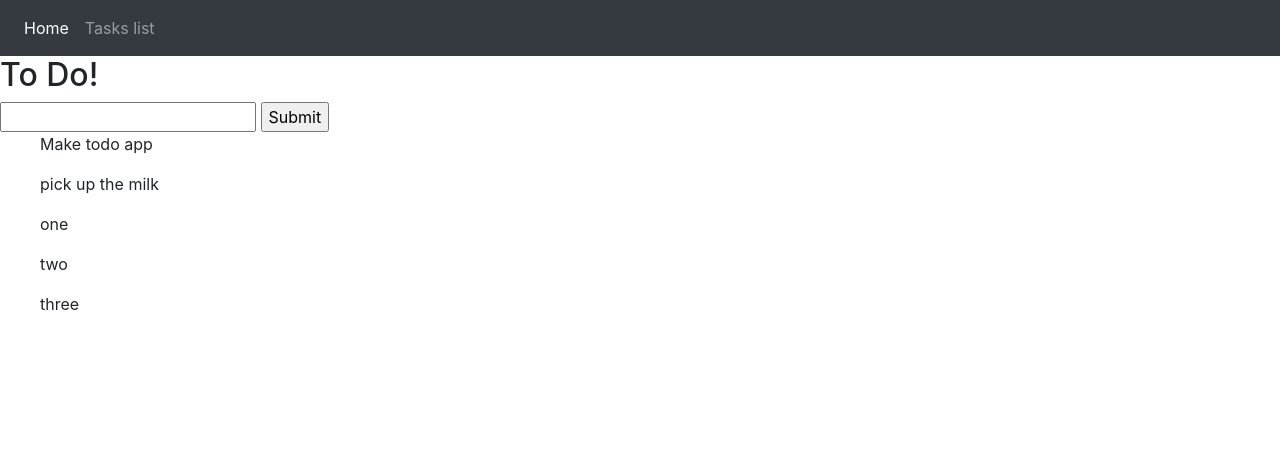
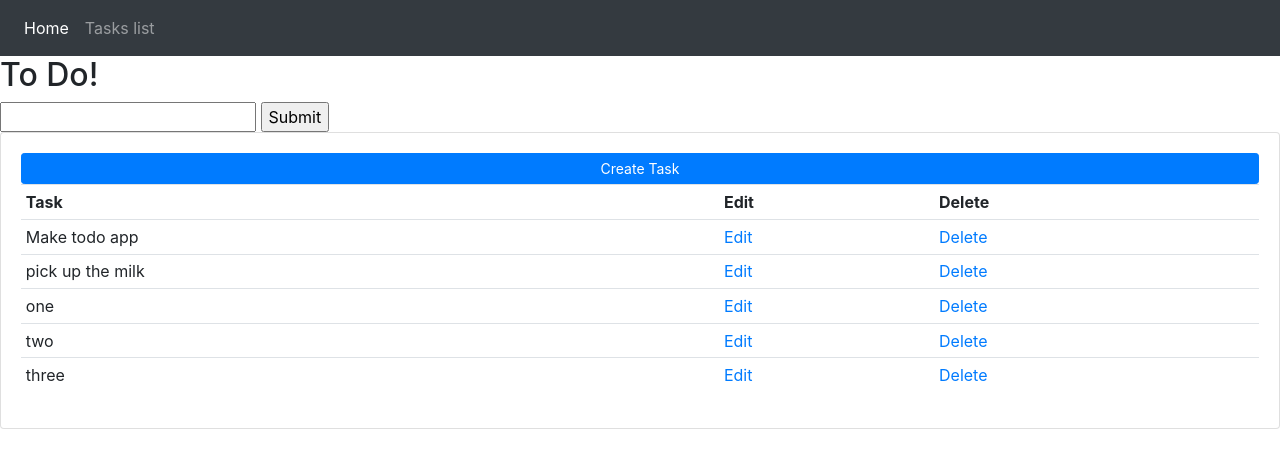
Before and after one commit to tpodgorski91/Django2, a Django app: page /tasks/ in a window 1280 px wide. Shown: the top 468 px of the page. Run offline with Django 3.2, Linux system fonts and the light colour scheme; data comes from the database, SQL or seed files in the repository; both versions use the stored data as it was after the commit; some libraries are stand-ins or nearby versions.

Commit message:
put activity tmplt in some table order added some empty urls

```diff
--- a/todo/tasks/templates/tasks/activity.html
+++ b/todo/tasks/templates/tasks/activity.html
@@ -8,12 +8,24 @@
         {{form.title}}
         <input type="submit" name="Create Task">
     </form>
-    {% for task in tasks %}
-        <div>
-            <ul>
-                {{task}}
-            </ul>
+
+        <div class="card card-body">
+            <a class="btn btn-primary btn-sm btn-block" href="#">Create Task</a>
+            <table class="table table-sm">
+                <tr>
+                    <th>Task</th>
+                    <th>Edit</th>
+                    <th>Delete</th>
+                </tr>
+            {% for task in tasks %}
+                <tr>
+                    <td>{{task.title}}</td>
+                    <td><a href="#">Edit</a></td>
+                    <td><a href="#">Delete</a></td>
+                </tr>
+             {% endfor %}
+            </table>
         </div>
-    {% endfor %}
+
 
 {% endblock content %}
```
Also changed, not shown: todo/db.sqlite3.
